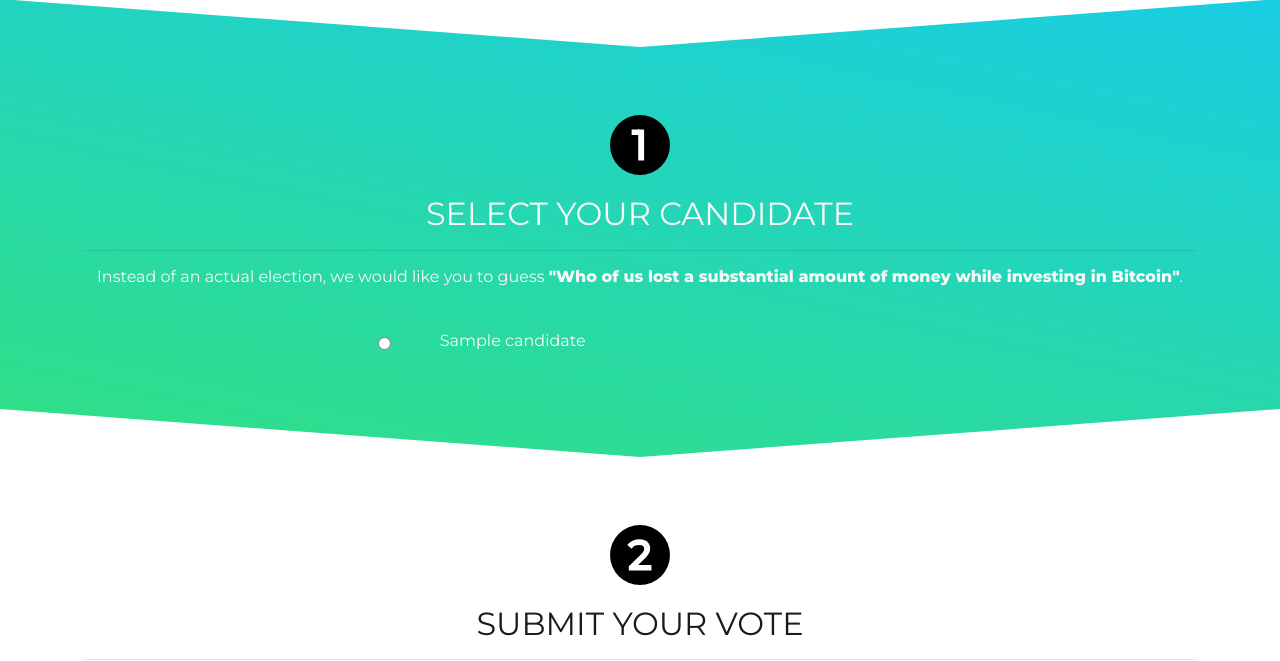
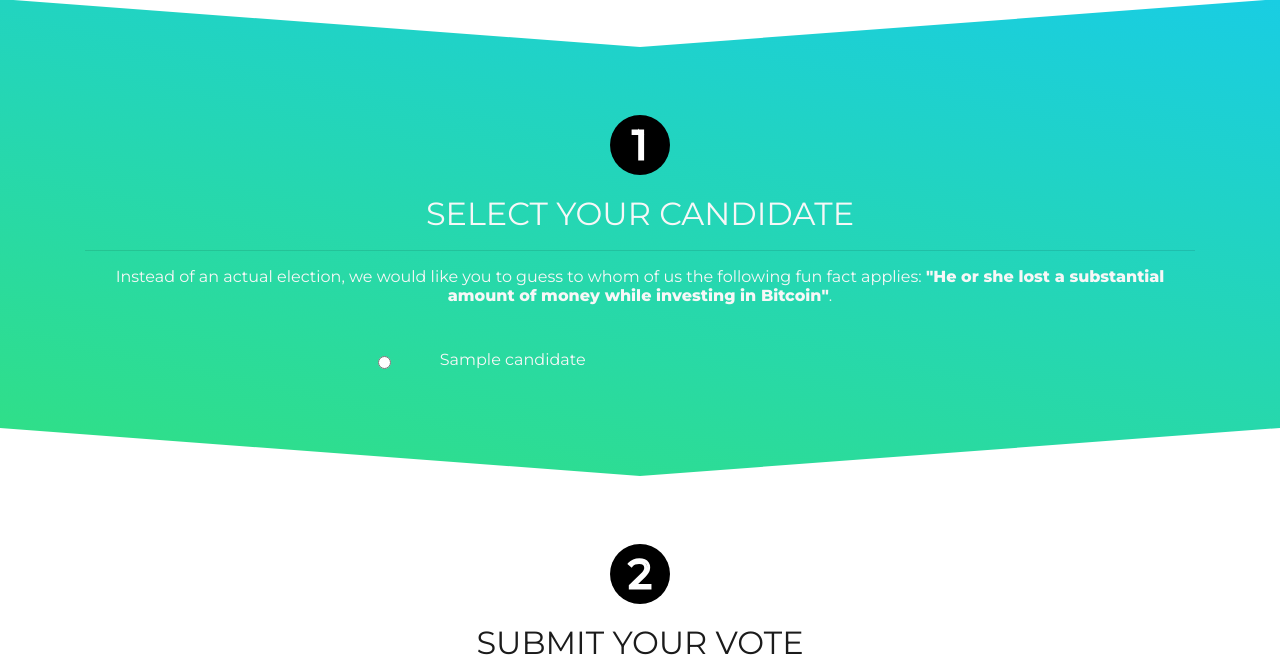
Before and after one commit to K-Rdlbrgr/master_thesis, a Flask app: template templates/voting.html in a window 1280 px wide. Shown: the part 919-1580 px from the top of the page. Run offline with Flask 2, Linux system fonts and the light colour scheme; the template is opened without the code that fills it: most values are stand-ins (such as "Sample title", 1, 10 or a date in 2020); some libraries are stand-ins or nearby versions.

Commit message:
Update Master Defense Version

```diff
--- a/templates/voting.html
+++ b/templates/voting.html
@@ -87,7 +87,7 @@
           <h2>SELECT YOUR CANDIDATE</h2>
           <hr>
           <h6>
-              Instead of an actual election, we would like you to guess <strong>"Who of us lost a substantial amount of money while investing in Bitcoin"</strong>.
+              Instead of an actual election, we would like you to guess to whom of us the following fun fact applies: <strong>"He or she lost a substantial amount of money while investing in Bitcoin"</strong>.
           </h6>
           <div class="container">
             <div class="row justify-content-center">
```
